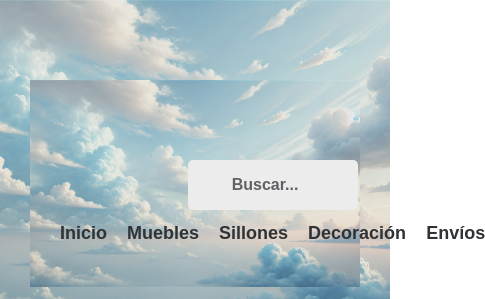
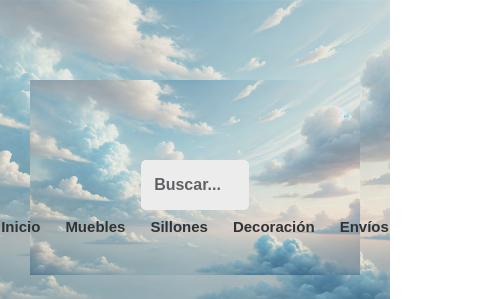
Before and after one commit to LETraverso/TP1, a plain HTML site: page Pages/envios.html in a window 390 px wide. Shown: the top 299 px of the page, 485 px wide, since content can reach past the window. Drawn offline with nearby package versions, Linux system fonts and the light colour scheme.

Commit message:
cambio css

```diff
--- a/css/style.css
+++ b/css/style.css
@@ -125,29 +125,29 @@ body {
 /* MEDIA QUERY NAVBAR  */
 
 @media (max-width: 992px) {
-    /* Ocultar el icono de marca y el carrito */
     .navbar-brand,
     .cart-icon {
       display: none !important;
     }
 
-    /* Mostrar los enlaces en columna sin fondo blanco */
     .nav-links {
       display: flex !important;
       flex-direction: column;
       align-items: center;
-      width: 100%;
-      gap: 20px;
-      background-color: transparent; /* Sin fondo blanco */
-      padding: 0; /* Sin padding */
+      width: 20vw;
+      padding: 1px 0;
+      background-color: transparent;
+      margin: 0;
     }
 
     .nav-links .nav-link {
-      font-size: 18px; /* Fuente más grande y llamativa */
+      font-size: 15px;
       font-family: 'Arial', sans-serif;
-      padding: 10px 0;
+      padding: 5px 0;
       color: #333;
       text-decoration: none;
+      width: 100%;
+      text-align: center;
     }
   }
 
@@ -514,7 +514,7 @@ body {
     background-color: #fff;
     padding: 20px;
     border-radius: 8px;
-    box-shadow: 0 2px 8px rgba(0,0,0,0.1);
+    box-shadow: 0 2px 8px rgba(0, 0, 0, 0.1);
 }
 
 iframe {
@@ -533,13 +533,14 @@ body {
 }
 
 @media (max-width: 768px) {
-    .container3 {
+    .container3,
+    .main-container {
+      width: 100% !important;
+      margin: 0 auto !important;
+      padding: 10px;
       grid-template-columns: 1fr;
     }
   }
-
-
-
 
 @media (min-width: 1024px) {
     .section {
```
Lines whose indentation alone changed are shown as unchanged.
